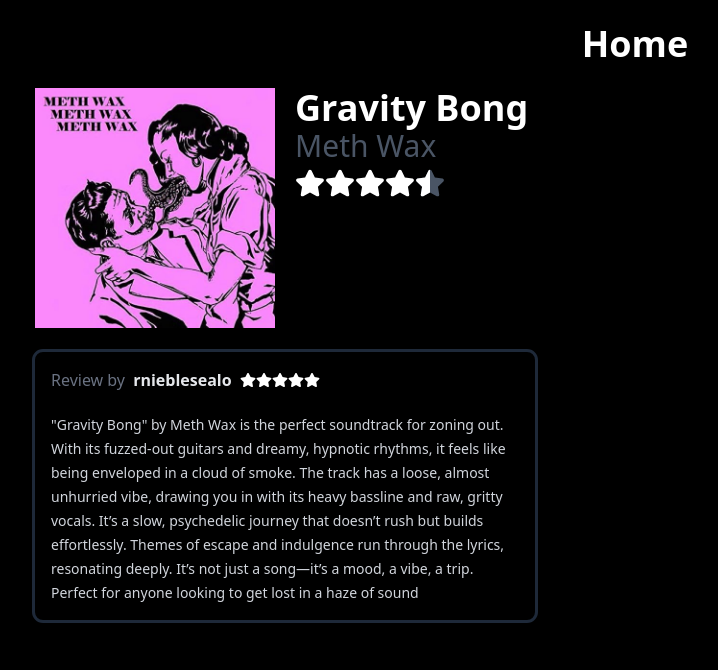
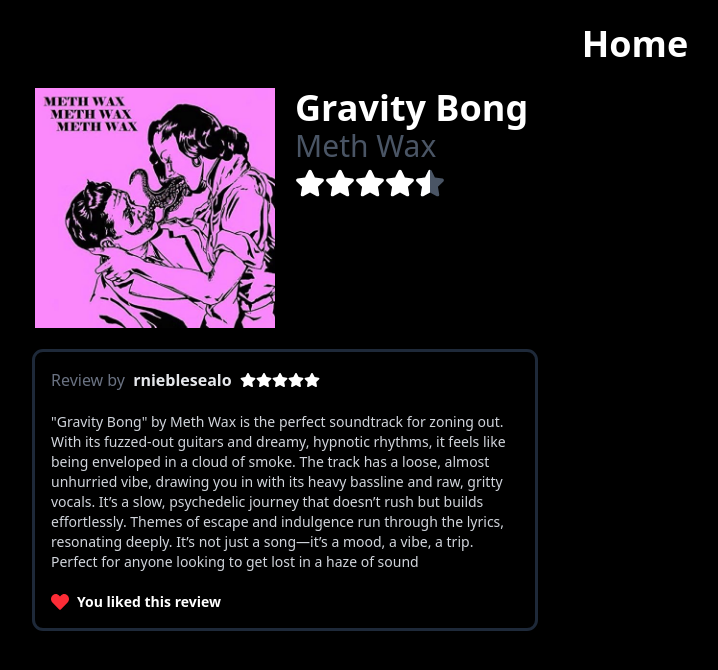
Before and after one commit to rnieblesealo/final-project, a React (Vite) app: page /view in a window 1280 px wide. Shown: the top 670 px of the page, without its empty margins (5-723 px from the left). Built offline with nearby package versions, Linux system fonts and the light colour scheme.

Commit message:
review card like button

```diff
--- /dev/null
+++ b/src/components/ReviewCard.jsx
@@ -0,0 +1,30 @@
+import { useState } from "react";
+import { FaHeart, FaRegHeart } from "react-icons/fa";
+import { Rating } from "../components/Rating";
+
+export const ReviewCard = ({ username, rating, content }) => {
+  const [liked, setLiked] = useState(true);
+
+  const likeButton = liked
+    ? (<span className="mt-5 text-sm flex items-center font-bold"><FaHeart className="mr-2 text-lg text-red-500" /> You liked this review</span>)
+    : (<span className="mt-5 text-sm flex items-center"><FaRegHeart className="mr-2 text-lg" /> Like this review</span>);
+
+  return (
+    <div className="outline-3 outline-gray-800 text-white w-fit max-w-125 h-fit p-4 rounded-lg flex flex-col">
+      <span className="flex mb-5">
+        <span className="text-gray-500">
+          Review by <span className="ml-1 font-bold text-gray-200">{username}</span>
+        </span>
+        <span className="ml-2">
+          <Rating rating={rating} />
+        </span>
+      </span>
+
+      <span className="text-sm text-gray-300">
+        {content}
+      </span>
+
+      {likeButton}
+    </div>
+  );
+};
--- a/src/pages/DetailView.jsx
+++ b/src/pages/DetailView.jsx
@@ -1,23 +1,5 @@
 import { Rating } from "../components/Rating"
-
-const ReviewCard = ({ username, rating, content }) => {
-  return (
-    <div className="outline-3 outline-gray-800 text-white w-fit max-w-125 h-fit p-4 rounded-lg">
-      <span className="flex mb-5">
-        <span className="text-gray-500">
-          Review by <span className="ml-1 font-bold text-gray-200">{username}</span>
-        </span>
-        <span className="ml-2">
-          <Rating rating={rating} />
-        </span>
-      </span>
-
-      <span className="text-sm text-gray-300">
-        {content}
-      </span>
-    </div>
-  )
-}
+import { ReviewCard } from "../components/ReviewCard";
 
 export const DetailView = () => {
   return (
```
